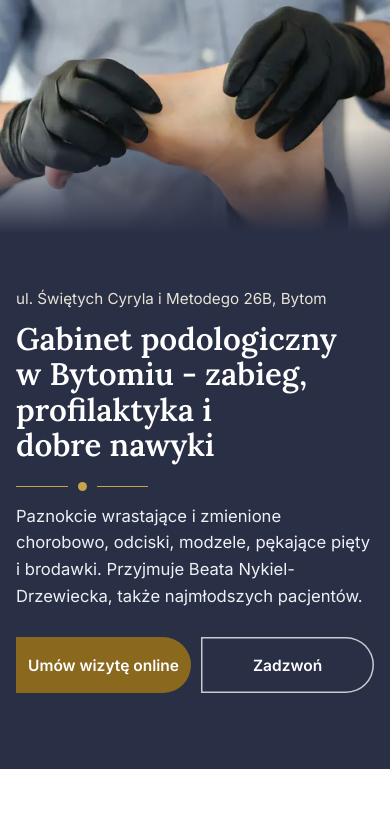
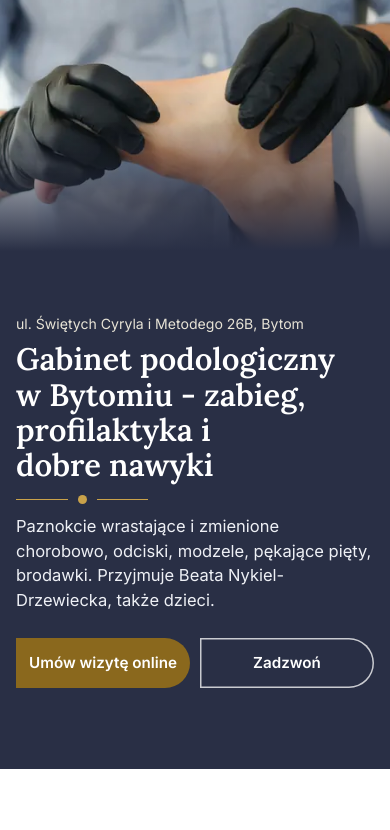
Before and after one commit to Disaster26/bytompodolog-koncepcja, a plain HTML site: page index.html in a window 390 px wide. Shown: the part 75-905 px from the top of the page. Drawn offline with Linux system fonts and the light colour scheme.

Commit message:
Pierwszy ekran na telefonie miesci sie w oknie

```diff
--- a/index.html
+++ b/index.html
@@ -86,14 +86,18 @@ p{margin:0}
 .hero .cta{display:flex;flex-wrap:wrap;gap:14px;margin-top:28px}
 .hero .kk{color:var(--gold2)}
 @media (max-width:860px){
- .hero picture{display:block;position:relative;padding-top:var(--hh);background:var(--nav)}
- .hero picture::after{content:"";position:absolute;inset:auto 0 0;height:34%;background:linear-gradient(180deg,rgba(41,47,69,0),var(--nav))}
- .hero .cta{gap:10px}
- .hero .cta .btn{flex:1 1 0;padding:0 12px;font-size:.97rem;white-space:nowrap}
+ .hero{min-height:100svh;display:flex;flex-direction:column}
+ .hero picture{display:block;position:relative;padding-top:var(--hh);background:var(--nav);flex:none}
+ .hero picture img{height:max(150px,31svh);object-fit:cover;object-position:50% 42%}
+ .hero picture::after{content:"";position:absolute;inset:auto 0 0;height:40%;background:linear-gradient(180deg,rgba(41,47,69,0),var(--nav))}
+ .hero .tx{padding:6px 0 max(20px,3svh);flex:1;display:flex;flex-direction:column;justify-content:center}
+ .hero .adr{font-size:.88rem}
+ .hero h1{margin-top:6px;font-size:clamp(23px,4.1svh,31px);max-width:none}
+ .hero .kk{margin-top:12px}
+ .hero .lead{margin-top:10px;font-size:clamp(14.5px,2.35svh,16.5px);line-height:1.5}
+ .hero .cta{gap:10px;margin-top:max(24px,3svh)}
+ .hero .cta .btn{flex:1 1 0;min-height:50px;padding:0 10px;font-size:.95rem;white-space:nowrap}
  .hero .cta .dl{display:none}
- .hero{min-height:100svh;display:flex;flex-direction:column}
- .hero .tx{padding:14px 0 36px;flex:1;display:flex;flex-direction:column;justify-content:center}
- .hero .lead{margin-top:12px}
 }
 @media (min-width:861px){
  .hero{min-height:max(640px,100svh);display:flex;align-items:center}
@@ -251,7 +255,7 @@ p{margin:0}
   <p class="adr">ul. Świętych Cyryla i Metodego 26B, Bytom</p>
   <h1>Gabinet podologiczny w Bytomiu - zabieg, profilaktyka i dobre nawyki</h1>
   <span class="kk" aria-hidden="true"><i></i></span>
-  <p class="lead">Paznokcie wrastające i zmienione chorobowo, odciski, modzele, pękające pięty i brodawki. Przyjmuje Beata Nykiel-Drzewiecka, także najmłodszych pacjentów.</p>
+  <p class="lead">Paznokcie wrastające i zmienione chorobowo, odciski, modzele, pękające pięty, brodawki. Przyjmuje Beata Nykiel-Drzewiecka, także dzieci.</p>
   <div class="cta">
    <a class="btn" href="https://booksy.com/pl-pl/359243_podologia-beata-nykiel_podologia_12355_bytom" rel="noopener" target="_blank">Umów wizytę online</a>
    <a class="btn jasny" href="tel:+48881959383"><span>Zadzwoń<span class="dl">: 881 959 383</span></span></a>
```
Also changed, not shown: src.html (+12 -8 lines).
